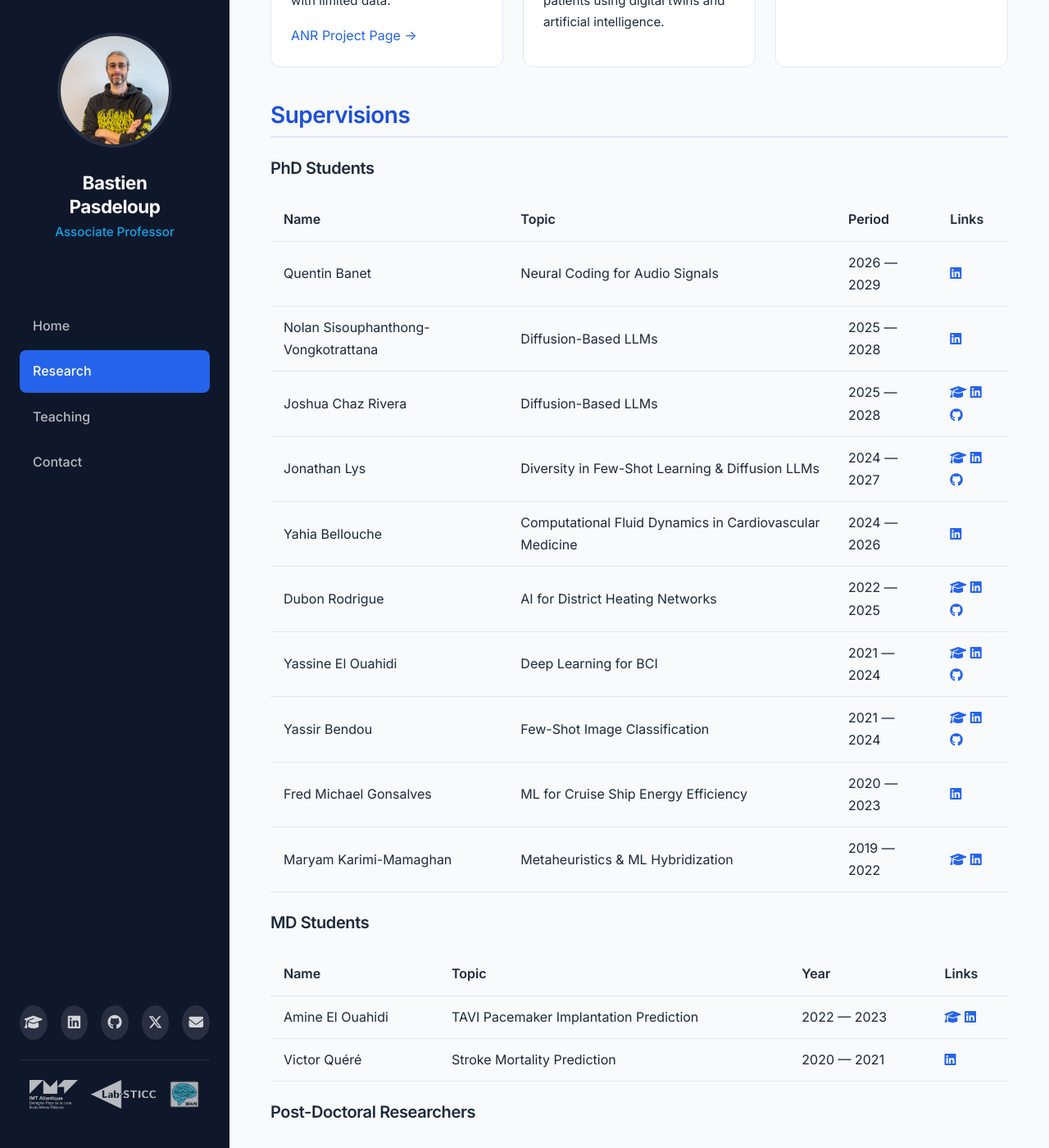
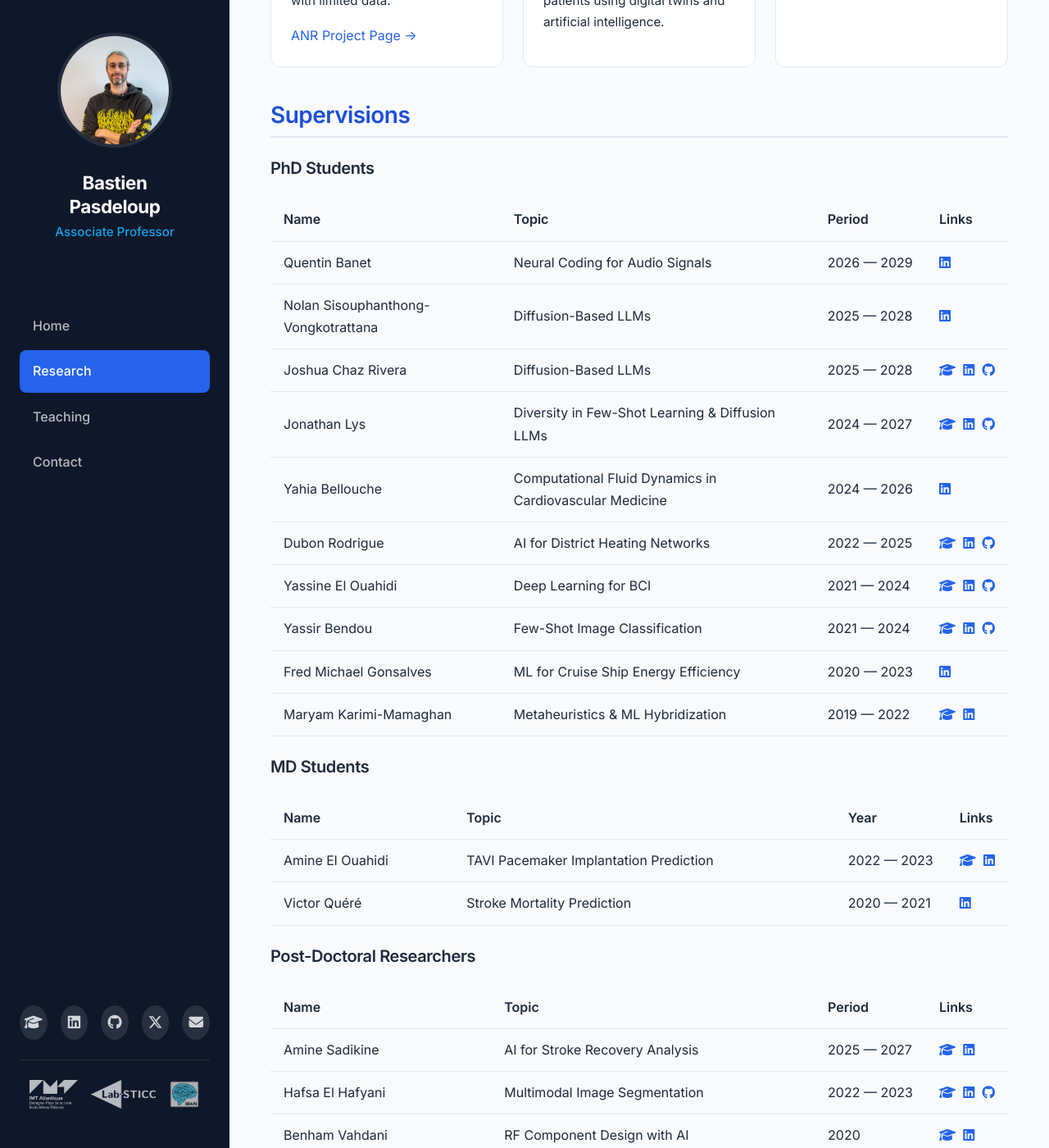
Before and after one commit to BastienPasdeloup/BastienPasdeloup.github.io, a Jekyll site: the page built from research.md, in a window 1280 px wide and 1400 px high, scrolled down 1492 px. Shown: the whole window at 82% size. Built offline with Jekyll 4.4.1, drawn with Linux system fonts in a browser that asks for light colours.

Commit message:
Keep period and profile links on one line in supervision tables
Topic was taking all the free width, which squeezed Links until the three
icons wrapped under each other and split some periods across two lines.

Tag the five supervision tables with a kramdown IAL and give columns 3 and 4
width:1% plus nowrap, so they shrink to their content and the slack goes to
Topic instead. Between 769px and 900px the sidebar leaves too little room for
four columns when two cannot wrap, so those tables scroll there; below 769px
the existing global table rule already handles it.

Co-Authored-By: Claude Opus 5 (1M context) <noreply@anthropic.com>

```diff
--- a/assets/css/style.css
+++ b/assets/css/style.css
@@ -756,6 +756,33 @@ tr:hover {
   background: var(--color-bg-alt);
 }
 
+/* Supervision tables (Name | Topic | Period | Links).
+   width:1% shrinks a column to its content, so the free space all goes to
+   Topic; nowrap then keeps the period on one line and the profile icons
+   together instead of letting them wrap under each other. */
+.supervision-table th:nth-child(3),
+.supervision-table td:nth-child(3),
+.supervision-table th:nth-child(4),
+.supervision-table td:nth-child(4) {
+  width: 1%;
+  white-space: nowrap;
+}
+
+.supervision-table td:nth-child(4) a + a {
+  margin-left: 0.3rem;
+}
+
+/* The sidebar leaves little room between 769px and 900px, which is too narrow
+   for four columns once two of them refuse to wrap: scroll rather than squash.
+   Below 769px the global table rule already takes over. */
+@media (max-width: 900px) {
+  .supervision-table {
+    display: block;
+    overflow-x: auto;
+    -webkit-overflow-scrolling: touch;
+  }
+}
+
 /* ===== Slideshow ===== */
 .slideshow {
   position: relative;
--- a/research.md
+++ b/research.md
@@ -22,7 +22,7 @@ My research interests include (but are not limited to):
 
 ## Selected Publications
 
-- Yassine El Ouahidi, Jonathan Lys, Philipp Thölke, Nicolas Farrugia, Bastien Pasdeloup, Vincent Gripon, Karim Jerbi, and Giulia Lioi (2025). **REVE: A Foundation Model for EEG — Adapting to Any Setup with Large-Scale Pretraining on 25,000 Subjects**. *Annual Conference on Neural Information Processing Systems (NeurIPS)*. [<i class="fas fa-external-link-alt"></i>](https://arxiv.org/pdf/2510.21585)
+- Yassine El Ouahidi, Jonathan Lys, Philipp Thölke, Nicolas Farrugia, Bastien Pasdeloup, Vincent Gripon, Karim Jerbi, and Giulia Lioi (2025). **REVE: A Foundation Model for EEG — Adapting to Any Setup with Large-Scale Pretraining on 25,000 Subjects**. *Annual Conference on Neural Information Processing Systems (NeurIPS)*. [<i class="fas fa-external-link-alt"></i>](https://proceedings.neurips.cc/paper_files/paper/2025/hash/20a917f77773ac0fa8bea2bdd6606b66-Abstract-Conference.html)
 
 - Amine El Ouahidi, Yassine El Ouahidi, Pierre-Philippe Nicol, Sinda Hannachi, Clément Benic, Jacques Mansourati, Bastien Pasdeloup, and Romain Didier (2024). **Machine Learning for Pacemaker Implantation Prediction After TAVI Using Multimodal Imaging Data**. *Nature Scientific Reports*. [<i class="fas fa-external-link-alt"></i>](https://dx.doi.org/10.1038/s41598-024-76128-z)
 
@@ -79,6 +79,7 @@ My research interests include (but are not limited to):
 | Yassir Bendou | Few-Shot Image Classification | 2021 — 2024 | [<i class="fas fa-graduation-cap"></i>](https://scholar.google.com/citations?user=Hfzg6rcAAAAJ) [<i class="fab fa-linkedin"></i>](https://fr.linkedin.com/in/yassir-bendou) [<i class="fab fa-github"></i>](https://github.com/ybendou) |
 | Fred Michael Gonsalves | ML for Cruise Ship Energy Efficiency | 2020 — 2023 | [<i class="fab fa-linkedin"></i>](https://fr.linkedin.com/in/fred-gonsalves) |
 | Maryam Karimi-Mamaghan | Metaheuristics & ML Hybridization | 2019 — 2022 | [<i class="fas fa-graduation-cap"></i>](https://scholar.google.com/citations?user=2-pxgrcAAAAJ) [<i class="fab fa-linkedin"></i>](https://www.linkedin.com/in/maryamkarimi93) |
+{: .supervision-table}
 
 ### MD Students
 
@@ -86,6 +87,7 @@ My research interests include (but are not limited to):
 |------|-------|------|-------|
 | Amine El Ouahidi | TAVI Pacemaker Implantation Prediction | 2022 — 2023 | [<i class="fas fa-graduation-cap"></i>](https://scholar.google.com/citations?user=rAbVJGUAAAAJ) [<i class="fab fa-linkedin"></i>](https://fr.linkedin.com/in/amine-el-ouahidi-9bb726240) |
 | Victor Quéré | Stroke Mortality Prediction | 2020 — 2021 | [<i class="fab fa-linkedin"></i>](https://fr.linkedin.com/in/victor-qu%C3%A9r%C3%A9-21502781) |
+{: .supervision-table}
 
 ### Post-Doctoral Researchers
 
@@ -95,6 +97,7 @@ My research interests include (but are not limited to):
 | Hafsa El Hafyani | Multimodal Image Segmentation | 2022 — 2023 | [<i class="fas fa-graduation-cap"></i>](https://scholar.google.com/citations?user=u1xtH80AAAAJ) [<i class="fab fa-linkedin"></i>](https://www.linkedin.com/in/hafsa-el-hafyani-73326940) [<i class="fab fa-github"></i>](https://github.com/helhafyani) |
 | Benham Vahdani | RF Component Design with AI | 2020 | [<i class="fas fa-graduation-cap"></i>](https://scholar.google.com/citations?user=DfE1R3MAAAAJ) [<i class="fab fa-linkedin"></i>](https://www.linkedin.com/in/behnam-vahdani-784a0473) |
 | Mounia Hamidouche | Graph-Based Classification | 2020 | [<i class="fas fa-graduation-cap"></i>](https://scholar.google.com/citations?user=mMEdVfoAAAAJ) [<i class="fab fa-linkedin"></i>](https://www.linkedin.com/in/mounia-hamidouche-4b1388a5) [<i class="fab fa-github"></i>](https://github.com/mouniahamidouche) |
+{: .supervision-table}
 
 ### Research Engineers
 
@@ -102,6 +105,7 @@ My research interests include (but are not limited to):
 |------|-------|--------|-------|
 | Manon Renault | Embedded Deep Learning for Sensors | 2023 — 2025 | [<i class="fab fa-linkedin"></i>](https://www.linkedin.com/in/manon-renault-pro) [<i class="fab fa-github"></i>](https://github.com/mrenault07) |
 | Mervyn Guillou | AI for Hyperfrequency Components | 2021 — 2023 | [<i class="fab fa-linkedin"></i>](https://www.linkedin.com/in/mervyn-guillou-90b96b244) |
+{: .supervision-table}
 
 ## Scientific Dissemination
 
```
Also changed, not shown: teaching.md (+1 -0 lines).
